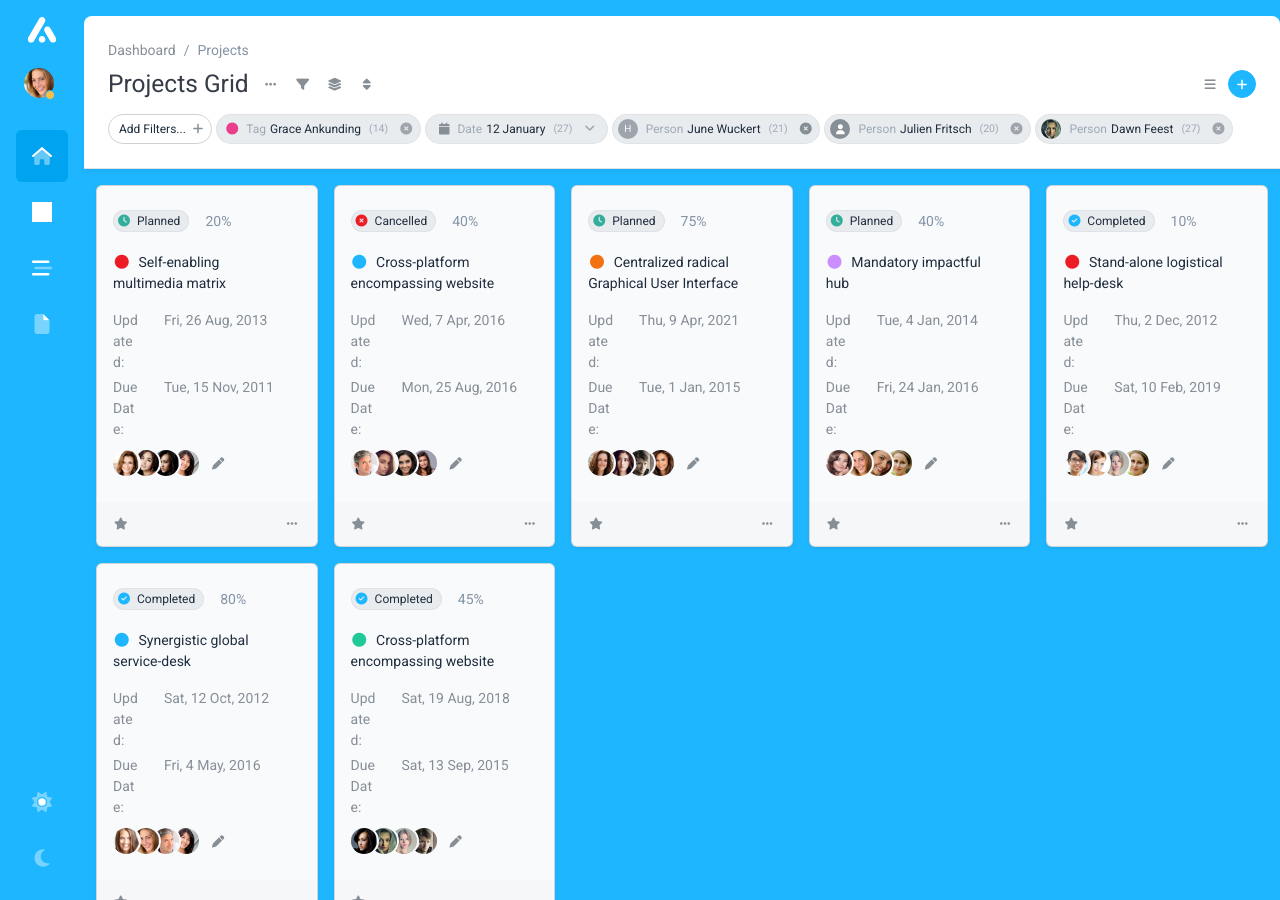
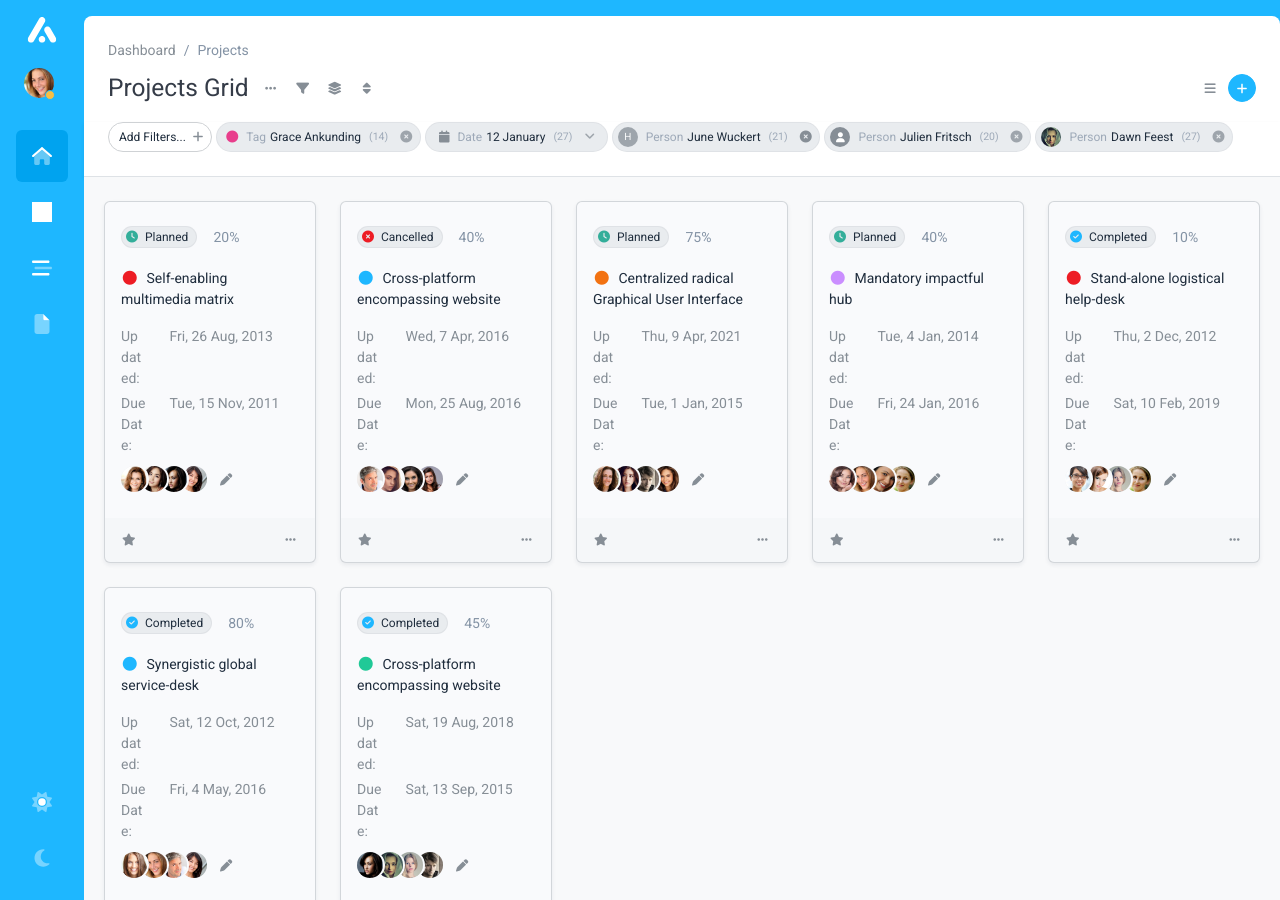
Before and after one commit to 0wczar/airframe, a Jekyll site: the page built from projects/grid/index.html, in a window 1280 px wide. Built offline with Jekyll 4.4.1, drawn with Linux system fonts in a browser that asks for light colours; grey boxes are pictures that could not be loaded.

Commit message:
Changes style to navbar and Grid.

```diff
--- a/_includes/V2/navbar-list.html
+++ b/_includes/V2/navbar-list.html
@@ -10,7 +10,7 @@
     <!-- Title + Actions -->
     <div class="d-flex align-items-center justify-content-between bg-white">
         <div class="d-flex align-items-center">
-            <h3 class="mb-0 me-2 fw-normal">{{ page.navbarTitle }}</h3>
+            <h3 class="mb-1 mt-1 me-2 fw-normal">{{ page.navbarTitle }}</h3>
             <!-- Inline: Bulk, Filters, Groups, Sort -->
             <div class="d-flex h-stack gap-1">
                 <!-- Bulk -->
--- a/projects/grid/index.html
+++ b/projects/grid/index.html
@@ -5,8 +5,8 @@ showTitle: true
 navbarTitle: 'Projects Grid'
 layoutProjectsGrid: true
 ---
-<div class="container-fluid pt-3 vh-100 overflow-auto">
-    <div class="row row-cols-1 row-cols-sm-1 row-cols-md-3 row-cols-lg-4 row-cols-xl-5 g-3">
+<div class="container-fluid pt-3 vh-100 overflow-auto bg-body-tertiary">
+    <div class="row row-cols-1 row-cols-sm-1 row-cols-md-3 row-cols-lg-4 row-cols-xl-5 g-4 p-2">
         <div class="col">
             {% include tasks/card-project.html %}
         </div>
```
